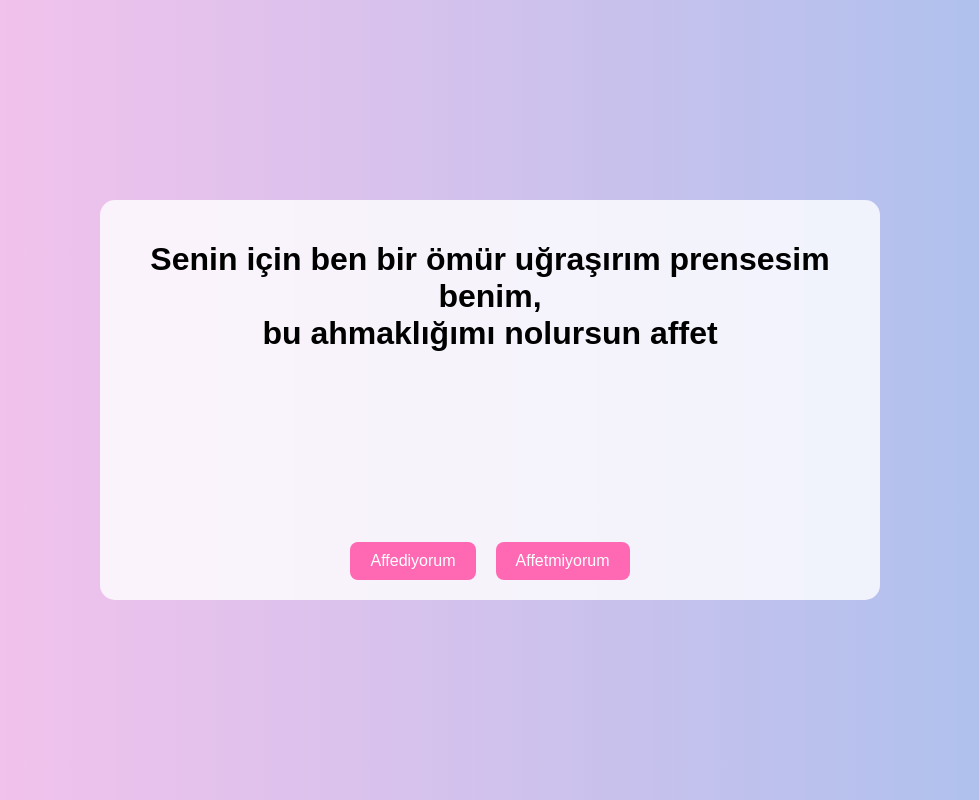
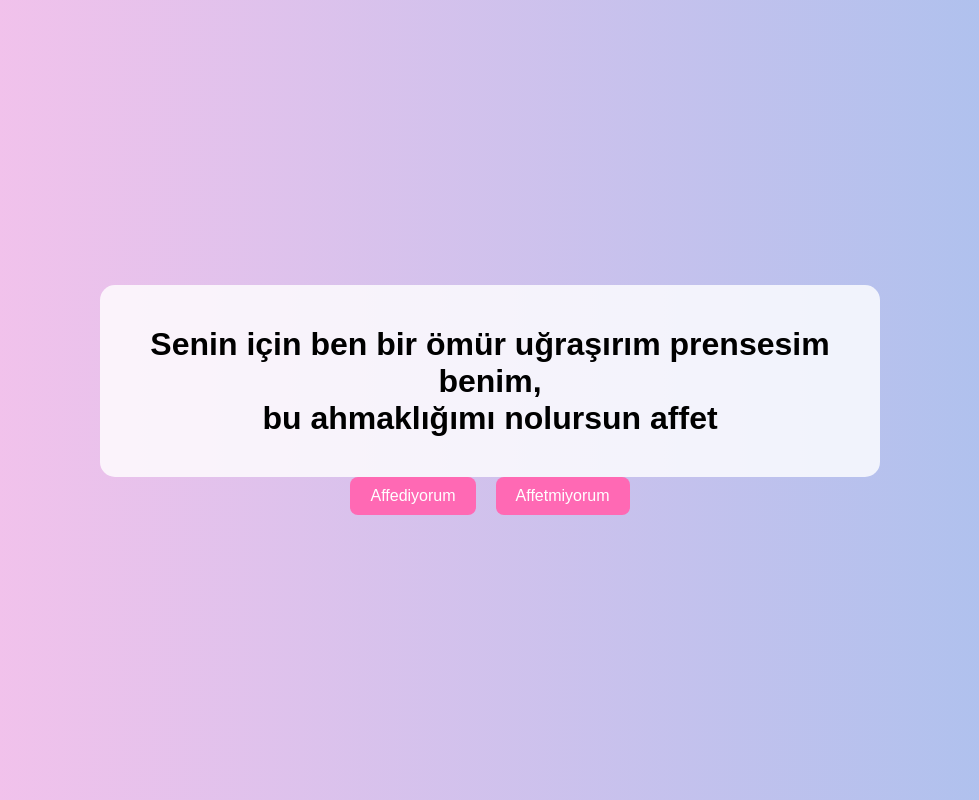
Before and after one commit to yirilet/ask, a plain HTML site: page index.html in a window 1280 px wide. Shown: the whole page, without its empty margins (150-1129 px from the left). Drawn offline with Linux system fonts and the light colour scheme.

Commit message:
Update index.html

```diff
--- a/index.html
+++ b/index.html
@@ -102,7 +102,6 @@
 
 <div class="container">
  <h1>Senin için ben bir ömür uğraşırım prensesim benim,<br/> bu ahmaklığımı nolursun affet</h1>
- <div class="message" id="message">
 
  </div>
  <div class="buttons">
```
